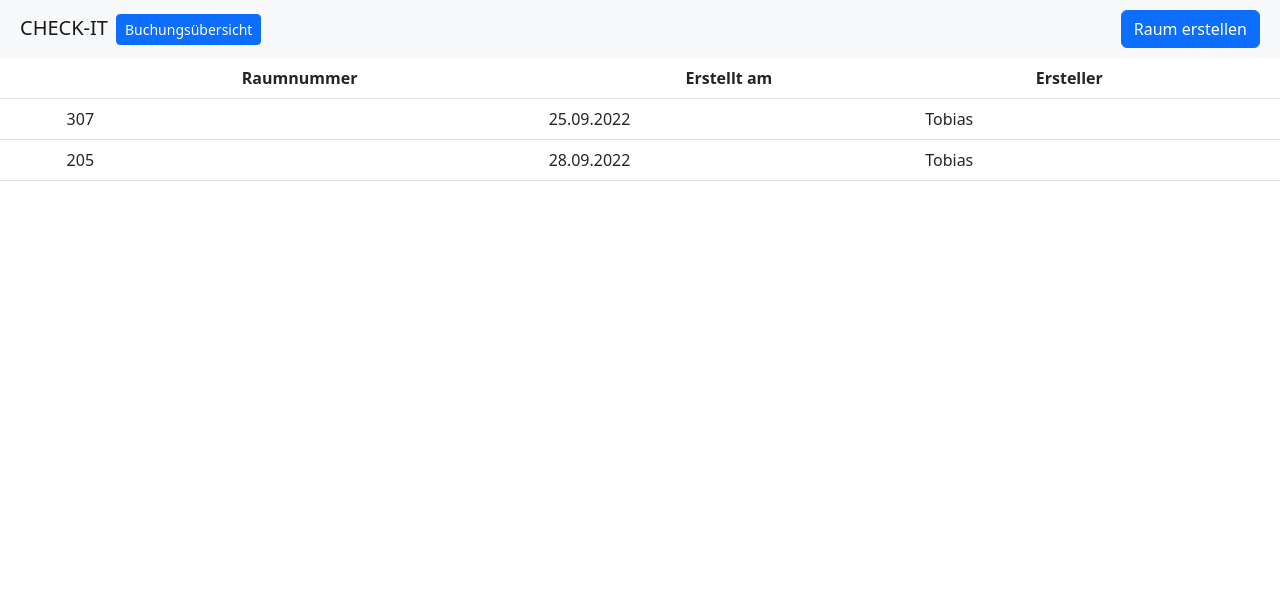
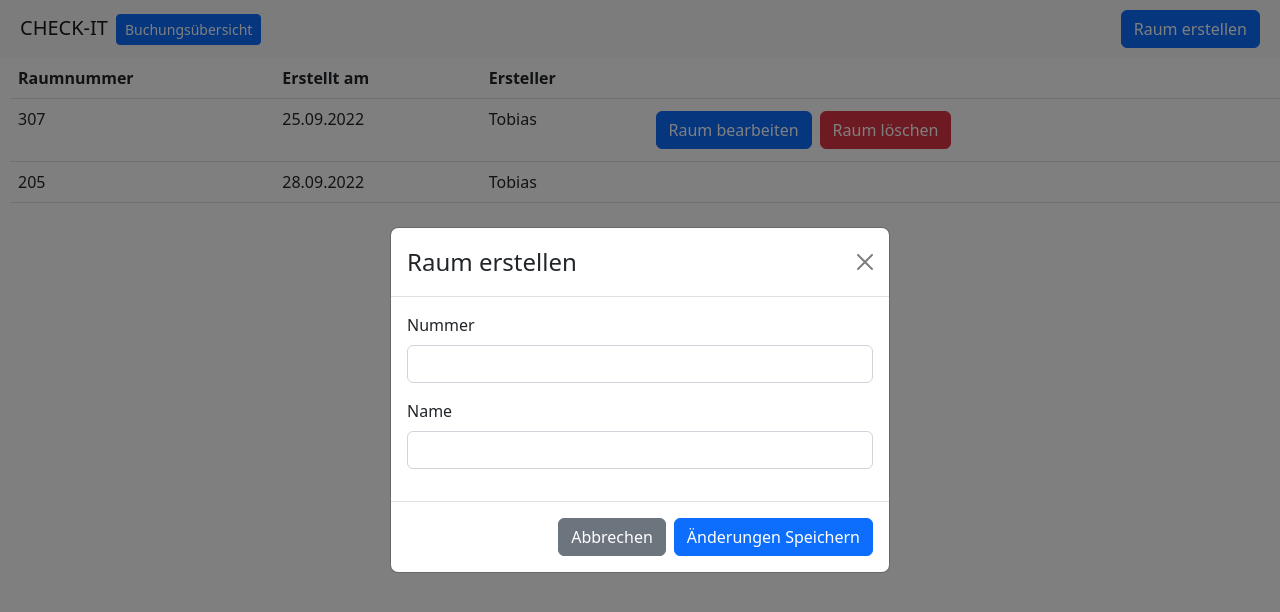
Before and after one commit to OliverFida/CheckIt, a React (Create React App) app in the folder frontend/: page /rooms in a window 1280 px wide. Both pictures are taken after a click on the button "Raum erstellen". Shown: the top 612 px of the page. Built offline with nearby package versions, Linux system fonts and the light colour scheme.

Commit message:
update design layout

```diff
--- /dev/null
+++ b/frontend/src/css/components/RoomsPage.css
@@ -0,0 +1,3 @@
+table.rooms th {
+    text-align: left;
+}
--- a/frontend/src/css/components/UserPage.css
+++ b/frontend/src/css/components/UserPage.css
@@ -1,5 +1,8 @@
-table.useredit td {
-    text-align: center;
+table {
+    margin: 0 10px;
+}
+table.useredit th {
+    text-align: left;
 }
 
 table.userprofile td {
--- a/frontend/src/pages/RoomsPage.js
+++ b/frontend/src/pages/RoomsPage.js
@@ -1,34 +1,38 @@
 // Component imports
 import React, {useEffect, useState} from 'react';
-import {Stack, Navbar, Button, NavDropdown, Table} from 'react-bootstrap';
+import {Stack, Button, Table, Modal, Form} from 'react-bootstrap';
 import AppNavBar from './components/AppNavBar';
+
+import '../css/components/RoomsPage.css';
 // API imports
 import BookingsAPI from '../api/bookings';
 
 export default function RoomsPage(){
+
+    const [show, setShow] = useState(false);
+
+    const handleShowModalOne = () => {
+        setShow("modal-one")
+       }
+
+    const handleShowModalTwo = () => {
+    setShow("modal-two")
+    }
+
+    const handleClose = () => {
+    setShow("close")
+    }
+
     return(
+        <>
         <Stack direction='vertical'>
             <AppNavBar>
-                <Button>Raum erstellen</Button>
+                <Button onClick={handleShowModalOne}>Raum erstellen</Button>
             </AppNavBar>
-            <RoomsList />
-        </Stack>
-    );
-}
 
-function RoomsList(){
-    const [tableBody, setTableBody] = useState([]);
-
-    useEffect(() => {
-        var dateToday = new Date();
-
-    }, []);
-
-    return(
-        <Table>
+                <Table className='rooms'>
                 <thead>
                     <tr>
-                    <th></th>
                         <th>Raumnummer</th>
                         <th>Erstellt am</th>
                         <th>Ersteller</th>
@@ -37,14 +41,19 @@ function RoomsList(){
                 </thead>
                 <tbody>
                     <tr>
-                    <td></td>
                         <td>307</td>
                         <td>25.09.2022</td>
                         <td>Tobias</td>
-                    <td></td>
+                        <td>
+                            <Button onClick={handleShowModalTwo} className="my-1 me-2">
+                                Raum bearbeiten
+                            </Button>
+                            <Button variant="danger" className="my-1 me-2">
+                                Raum löschen
+                            </Button>
+                        </td>
                     </tr>
                     <tr>
-                    <td></td>
                         <td>205</td>
                         <td>28.09.2022</td>
                         <td>Tobias</td>
@@ -52,5 +61,61 @@ function RoomsList(){
                     </tr>
                 </tbody>
             </Table>
+
+            <Modal show={show === 'modal-one'} onHide={handleClose} centered>
+            <Modal.Header closeButton>
+                <Modal.Title>Raum erstellen</Modal.Title>
+            </Modal.Header>
+            <Modal.Body>
+                <Form>
+                    <Form.Group className="mb-3" controlId="setNumber">
+                        <Form.Label>Nummer</Form.Label>
+                        <Form.Control type="text"/>
+                    </Form.Group>
+                    <Form.Group className="mb-3" controlId="setName">
+                        <Form.Label>Name</Form.Label>
+                        <Form.Control type="text"/>
+                    </Form.Group>
+                </Form>
+            </Modal.Body>
+            <Modal.Footer>
+                <Button variant="secondary" onClick={handleClose}>
+                    Abbrechen
+                </Button>
+                <Button variant="primary" onClick={handleClose}>
+                    Änderungen Speichern
+                </Button>
+            </Modal.Footer>
+            </Modal>
+
+
+            <Modal show={show === 'modal-two'} onHide={handleClose} centered>
+            <Modal.Header closeButton>
+                <Modal.Title>Raum bearbeiten</Modal.Title>
+            </Modal.Header>
+            <Modal.Body>
+                <Form>
+                    <Form.Group className="mb-3" controlId="editNumber">
+                        <Form.Label>Neue Nummer</Form.Label>
+                        <Form.Control type="text"/>
+                    </Form.Group>
+                    <Form.Group className="mb-3" controlId="editName">
+                        <Form.Label>Neuer Name</Form.Label>
+                        <Form.Control type="text"/>
+                    </Form.Group>
+                </Form>
+            </Modal.Body>
+            <Modal.Footer>
+                <Button variant="secondary" onClick={handleClose}>
+                    Abbrechen
+                </Button>
+                <Button variant="primary" onClick={handleClose}>
+                    Änderungen Speichern
+                </Button>
+            </Modal.Footer>
+            </Modal>
+
+        </Stack>
+        </>
     );
 }
--- a/frontend/src/pages/components/StundenplanBooking.js
+++ b/frontend/src/pages/components/StundenplanBooking.js
@@ -53,6 +53,7 @@ export default function StundenplanBooking({day, lesson}){
         setHpContext({...hpContext, selectedBooking: {day: day, lesson: lesson.key, editMode: true}});
     };
 
+    if(state.user != null){
         return(
             <td>
                 <OverlayTrigger overlay={renderTooltip}>
@@ -62,4 +63,13 @@ export default function StundenplanBooking({day, lesson}){
                 </OverlayTrigger>
             </td>
         );
+    } else {
+        return (
+            <td>
+                <Button className="buchenBtn" variant={state.variant} disabled={state.disabled} onClick={state.onClick}>
+                    {state.text}<br />{state.user}
+                </Button>
+            </td>
+        );
     }
+}
```
Also changed, not shown: frontend/src/pages/UserPage.js (line endings or trailing spaces). Lines whose indentation alone changed are shown as unchanged.
